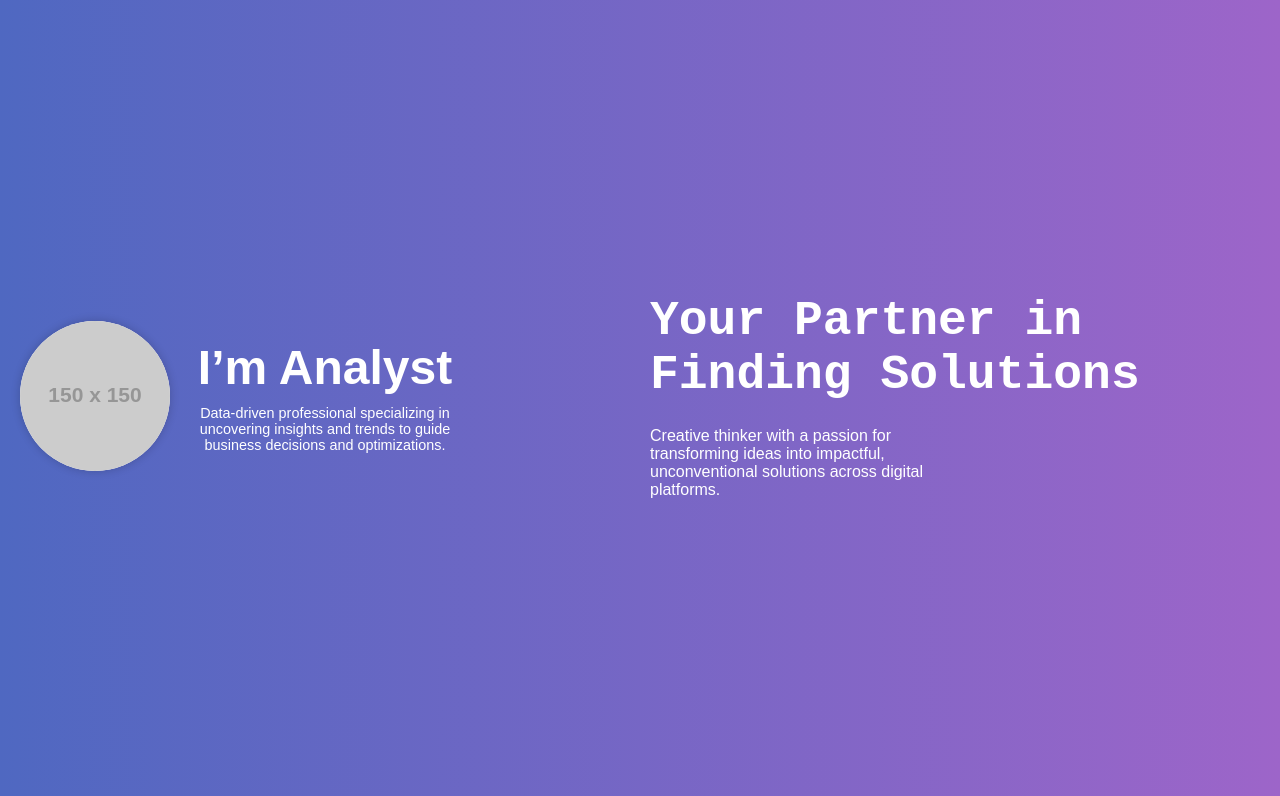
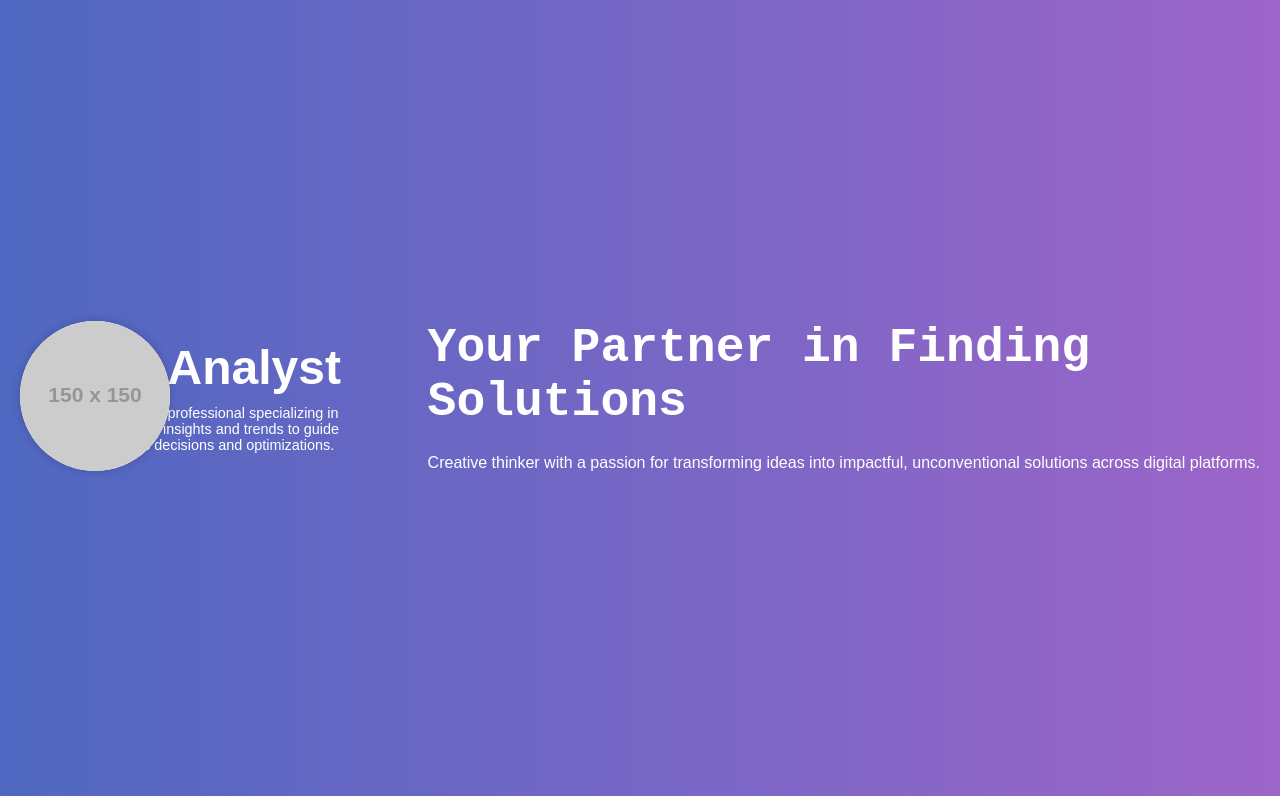
Before and after one commit to Ahmad-DataAnalyst/my-portofolio, a plain HTML site: page index.html in a window 1280 px wide. Shown: the part 64-860 px from the top of the page. Drawn offline with Linux system fonts and the light colour scheme; placeholder pictures from the web are drawn by us.

Commit message:
Update index.html

```diff
--- a/index.html
+++ b/index.html
@@ -120,9 +120,10 @@
     }
 
     .home .right p {
-      font-size: 1em;
+      font-size: 0,9em;
       margin-top: 10px;
-      max-width: 300px;
+      max-width: none;
+      white-space: nowrap;
       text-align: left;
     }
 
```
